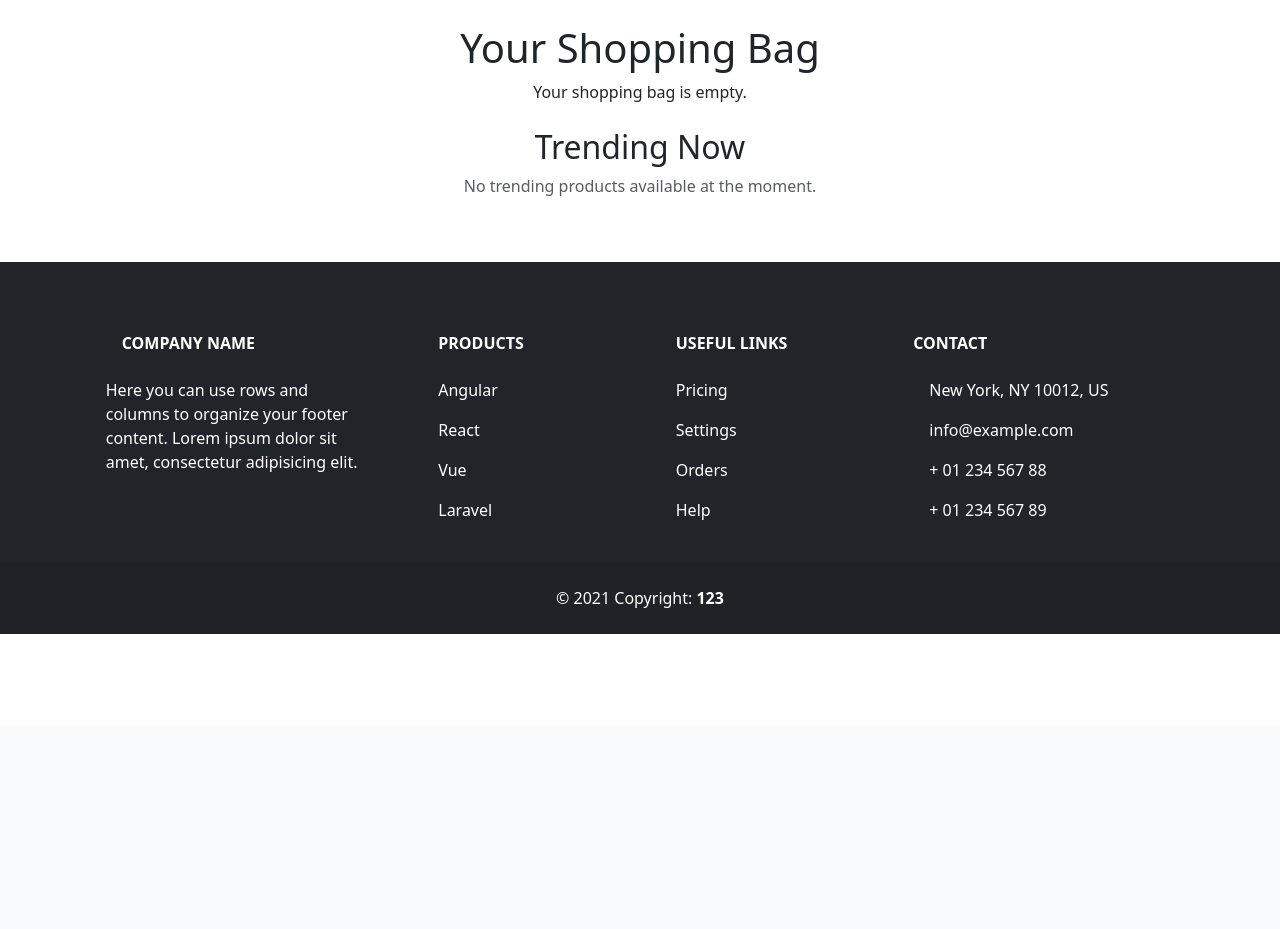
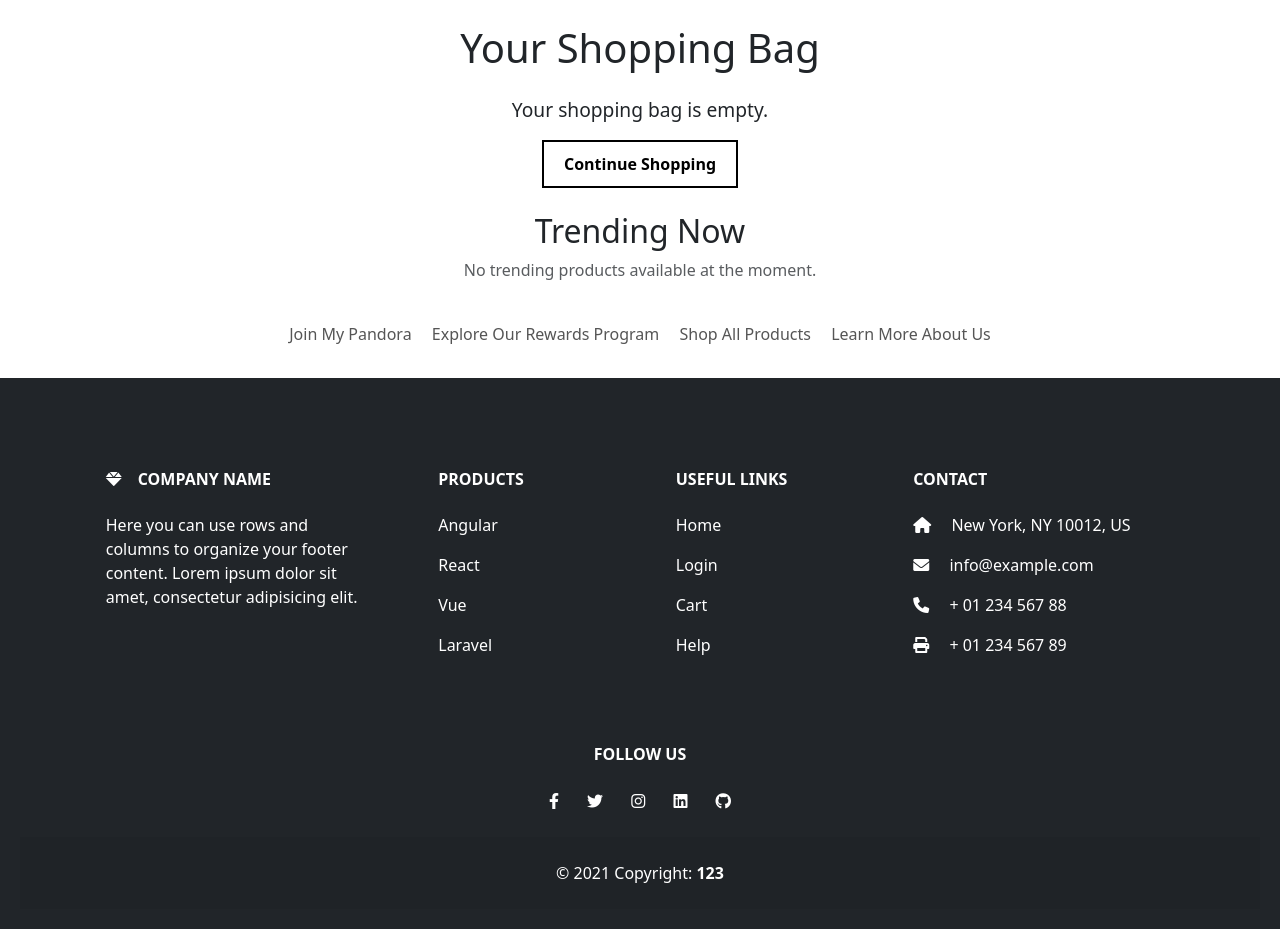
Before and after one commit to Edgar-Sumabat-Jr/objor-marketplace, a Django app: page /cart/ in a window 1280 px wide. Shown: the part 74-1003 px from the top of the page. Before the commit the page ends 708 px from the top, so only its background shows below. Run offline with Django 5.2, Linux system fonts and the light colour scheme; some libraries are stand-ins or nearby versions.

Commit message:
Add files via upload

```diff
--- a/djangobootstrap/project1/app1/templates/base.html
+++ b/djangobootstrap/project1/app1/templates/base.html
@@ -1,8 +1,10 @@
 <!DOCTYPE html>
 <html lang="en">
 <head>
-  <link href="https://cdn.jsdelivr.net/npm/bootstrap@5.3.3/dist/css/bootstrap.min.css" rel="stylesheet" integrity="sha384-QWTKZyjpPEjISv5WaRU9OFeRpok6YctnYmDr5pNlyT2bRjXh0JMhjY6hW+ALEwIH" crossorigin="anonymous">    <script src="https://maxcdn.bootstrapcdn.com/bootstrap/4.0.0/js/bootstrap.min.js"></script>
-    <script src="https://cdn.jsdelivr.net/npm/bootstrap@5.3.3/dist/js/bootstrap.bundle.min.js" integrity="sha384-YvpcrYf0tY3lHB60NNkmXc5s9fDVZLESaAA55NDzOxhy9GkcIdslK1eN7N6jIeHz" crossorigin="anonymous"></script>
+  <link href="https://cdn.jsdelivr.net/npm/bootstrap@5.3.3/dist/css/bootstrap.min.css" rel="stylesheet" integrity="sha384-QWTKZyjpPEjISv5WaRU9OFeRpok6YctnYmDr5pNlyT2bRjXh0JMhjY6hW+ALEwIH" crossorigin="anonymous">
+  <script src="https://maxcdn.bootstrapcdn.com/bootstrap/4.0.0/js/bootstrap.min.js"></script>
+  <link rel="stylesheet" href="https://cdnjs.cloudflare.com/ajax/libs/font-awesome/6.0.0-beta3/css/all.min.css">
+  <script src="https://cdn.jsdelivr.net/npm/bootstrap@5.3.3/dist/js/bootstrap.bundle.min.js" integrity="sha384-YvpcrYf0tY3lHB60NNkmXc5s9fDVZLESaAA55NDzOxhy9GkcIdslK1eN7N6jIeHz" crossorigin="anonymous"></script>
     <title>Document</title>
 </head>
 <body>
@@ -11,14 +13,25 @@
       a {
         color: white; /* Change to white */
         text-decoration: none; /* Remove underline */
-    }
+      }
       /* Remove underline on hover for all anchor tags */
       a:hover {
           text-decoration: none;
           color: gainsboro !important;
       }
-  </style>
-    <nav class="navbar navbar-expand-lg sticky-top navbar-dark bg-dark text-danger py-2">
+      .footer-heading {
+          margin-top: 1.5rem; /* Space above each heading */
+          margin-bottom: 0.75rem; /* Space below each heading */
+      }
+      footer {
+          padding: 20px; /* Padding for footer */
+          margin-top: 2rem; /* Space between main content and footer */
+      }
+
+
+    </style>
+    <nav class="navbar navbar-expand-lg sticky-top navbar-dark bg-dark text-danger py-2" style="padding-bottom: 20px;">
+
         <div class="container-fluid">
           <a class="navbar-brand fs-2 mx-2" href="{% url 'home' %}">Logo</a>
           <button class="navbar-toggler" type="button" data-bs-toggle="collapse" data-bs-target="#navbarSupportedContent" aria-controls="navbarSupportedContent" aria-expanded="false" aria-label="Toggle navigation">
@@ -41,7 +54,7 @@
                 {% else %}
                     <a class="nav-link text-white" href="{% url 'login' %}">Login</a>
                 {% endif %}
-            </li>
+              </li>
 
               <li class="nav-item">
                 <a class="nav-link text-white" href="{% url 'cart' %}">Cart</a>
@@ -76,44 +89,15 @@
 
 
 <!-------------------- start footer ------------------------------>
+
 <footer class="text-center text-lg-start text-white bg-dark">
-  <!-- Section: Social media -->
-
-
-    <!-- Right -->
-    <div>
-      <a href="" class="me-4 text-reset">
-        <i class="fab fa-facebook-f"></i>
-      </a>
-      <a href="" class="me-4 text-reset">
-        <i class="fab fa-twitter"></i>
-      </a>
-      <a href="" class="me-4 text-reset">
-        <i class="fab fa-google"></i>
-      </a>
-      <a href="" class="me-4 text-reset">
-        <i class="fab fa-instagram"></i>
-      </a>
-      <a href="" class="me-4 text-reset">
-        <i class="fab fa-linkedin"></i>
-      </a>
-      <a href="" class="me-4 text-reset">
-        <i class="fab fa-github"></i>
-      </a>
-    </div>
-    <!-- Right -->
-  </section>
-  <!-- Section: Social media -->
-
   <!-- Section: Links  -->
   <section class="">
     <div class="container text-center text-md-start mt-5">
-      <!-- Grid row -->
       <div class="row mt-3">
         <!-- Grid column -->
         <div class="col-md-3 col-lg-4 col-xl-3 mx-auto mb-4">
-          <!-- Content -->
-          <h6 class="text-uppercase fw-bold mb-4">
+          <h6 class="text-uppercase fw-bold mb-4 footer-heading">
             <i class="fas fa-gem me-3"></i>Company name
           </h6>
           <p>
@@ -125,55 +109,33 @@
 
         <!-- Grid column -->
         <div class="col-md-2 col-lg-2 col-xl-2 mx-auto mb-4">
-          <!-- Links -->
-          <h6 class="text-uppercase fw-bold mb-4">
+          <h6 class="text-uppercase fw-bold mb-4 footer-heading">
             Products
           </h6>
-          <p>
-            <a href="#!" class="text-reset">Angular</a>
-          </p>
-          <p>
-            <a href="#!" class="text-reset">React</a>
-          </p>
-          <p>
-            <a href="#!" class="text-reset">Vue</a>
-          </p>
-          <p>
-            <a href="#!" class="text-reset">Laravel</a>
-          </p>
+          <p><a href="#!" class="text-reset">Angular</a></p>
+          <p><a href="#!" class="text-reset">React</a></p>
+          <p><a href="#!" class="text-reset">Vue</a></p>
+          <p><a href="#!" class="text-reset">Laravel</a></p>
         </div>
         <!-- Grid column -->
 
         <!-- Grid column -->
         <div class="col-md-3 col-lg-2 col-xl-2 mx-auto mb-4">
-          <!-- Links -->
-          <h6 class="text-uppercase fw-bold mb-4">
+          <h6 class="text-uppercase fw-bold mb-4 footer-heading">
             Useful links
           </h6>
-          <p>
-            <a href="#!" class="text-reset">Pricing</a>
-          </p>
-          <p>
-            <a href="#!" class="text-reset">Settings</a>
-          </p>
-          <p>
-            <a href="#!" class="text-reset">Orders</a>
-          </p>
-          <p>
-            <a href="#!" class="text-reset">Help</a>
-          </p>
+          <p><a href="#!" class="text-reset">Home</a></p>
+          <p><a href="#!" class="text-reset">Login</a></p>
+          <p><a href="#!" class="text-reset">Cart</a></p>
+          <p><a href="#!" class="text-reset">Help</a></p>
         </div>
         <!-- Grid column -->
 
         <!-- Grid column -->
         <div class="col-md-4 col-lg-3 col-xl-3 mx-auto mb-md-0 mb-4">
-          <!-- Links -->
-          <h6 class="text-uppercase fw-bold mb-4">Contact</h6>
+          <h6 class="text-uppercase fw-bold mb-4 footer-heading">Contact</h6>
           <p><i class="fas fa-home me-3"></i> New York, NY 10012, US</p>
-          <p>
-            <i class="fas fa-envelope me-3"></i>
-            info@example.com
-          </p>
+          <p><i class="fas fa-envelope me-3"></i> info@example.com</p>
           <p><i class="fas fa-phone me-3"></i> + 01 234 567 88</p>
           <p><i class="fas fa-print me-3"></i> + 01 234 567 89</p>
         </div>
@@ -183,6 +145,17 @@
     </div>
   </section>
   <!-- Section: Links  -->
+
+  <!-- Section: Social media -->
+  <div class="text-center p-4">
+    <h6 class="text-uppercase fw-bold mb-4 footer-heading">Follow Us</h6>
+    <a href="" class="text-reset me-4"><i class="fab fa-facebook-f"></i></a>
+    <a href="" class="text-reset me-4"><i class="fab fa-twitter"></i></a>
+    <a href="" class="text-reset me-4"><i class="fab fa-instagram"></i></a>
+    <a href="" class="text-reset me-4"><i class="fab fa-linkedin"></i></a>
+    <a href="" class="text-reset"><i class="fab fa-github"></i></a>
+  </div>
+  <!-- Section: Social media -->
 
   <!-- Copyright -->
   <div class="text-center p-4" style="background-color: rgba(0, 0, 0, 0.05);">
--- a/djangobootstrap/project1/app1/templates/cart.html
+++ b/djangobootstrap/project1/app1/templates/cart.html
@@ -1,4 +1,6 @@
 {% extends 'base.html' %}
+
+{% load static %}
 
 {% block title %}Your Shopping Cart{% endblock %}
 
@@ -9,22 +11,27 @@
         <div class="row justify-content-center">
             {% for item in cart_items %}
                 <div class="col-md-4 mb-4">
-                    <div class="product p-3 border rounded shadow-sm">
-                        <img src="{{ item.image }}" alt="{{ item.name }}" class="img-fluid mb-3" style="border-radius: 8px;">
-                        <h3>{{ item.name }}</h3>
-                        <p>Price: {{ item.price }}</p>
+                    <div class="product p-3 border shadow" style="border: 1px solid #e0e0e0; background-color: #fff;">
+                        <img src="{{ item.image }}" alt="{{ item.name }}" class="img-fluid mb-3" style="border-radius: 5px;">
+                        <h3 style="font-family: 'Helvetica Neue', sans-serif;">{{ item.name }}</h3>
+                        <p style="color: #b0b0b0;">Price: {{ item.price }}</p>
                         <p>{{ item.description }}</p>
                         <form method="POST" action="{% url 'remove_from_cart' %}">
                             {% csrf_token %}
                             <input type="hidden" name="index" value="{{ forloop.counter0 }}">
-                            <button type="submit" class="btn btn-danger">Remove</button>
+                            <button type="submit" class="btn btn-remove">
+                                <i class="fas fa-trash"></i> Remove
+                            </button>
                         </form>
                     </div>
                 </div>
             {% endfor %}
         </div>
     {% else %}
-        <p>Your shopping bag is empty.</p>
+        <div class="empty-cart my-4">
+            <p>Your shopping bag is empty.</p>
+            <a href="{% url 'home' %}" class="btn btn-continue">Continue Shopping</a>
+        </div>
     {% endif %}
 </div>
 
@@ -33,10 +40,10 @@
     <div class="row justify-content-center">
         {% for product in trending_products %}
             <div class="col-md-4 mb-4">
-                <div class="product p-3 border rounded shadow-sm">
-                    <img src="{{ product.image }}" alt="{{ product.name }}" class="img-fluid mb-3" style="border-radius: 8px;">
-                    <h3>{{ product.name }}</h3>
-                    <p>Price: {{ product.price }}</p>
+                <div class="product p-3 border shadow" style="border: 1px solid #e0e0e0; background-color: #fff;">
+                    <img src="{{ product.image }}" alt="{{ product.name }}" class="img-fluid mb-3" style="border-radius: 5px;">
+                    <h3 style="font-family: 'Helvetica Neue', sans-serif;">{{ product.name }}</h3>
+                    <p style="color: #b0b0b0;">Price: {{ product.price }}</p>
                     <p>{{ product.description }}</p>
                 </div>
             </div>
@@ -50,10 +57,65 @@
 
 <div class="text-center mt-4">
     <div class="links">
-        <a href="#" class="mx-2">Join My Pandora</a>
-        <a href="#" class="mx-2">Explore Our Rewards Program</a>
-        <a href="#" class="mx-2">Shop All Products</a>
-        <a href="#" class="mx-2">Learn More About Us</a>
+        <a href="#" class="mx-2" style="color: #555; text-decoration: none;">Join My Pandora</a>
+        <a href="#" class="mx-2" style="color: #555; text-decoration: none;">Explore Our Rewards Program</a>
+        <a href="#" class="mx-2" style="color: #555; text-decoration: none;">Shop All Products</a>
+        <a href="#" class="mx-2" style="color: #555; text-decoration: none;">Learn More About Us</a>
     </div>
 </div>
+
+<style>
+    .links a:hover {
+        color: #d84a4a; /* Soft pink on hover */
+    }
+
+    .empty-cart {
+        margin-top: 20px;
+    }
+
+    .empty-cart p {
+        font-size: 1.2rem;
+        margin-bottom: 15px;
+    }
+
+    .btn-continue {
+        background-color: white; /* White background */
+        border: 2px solid black; /* Black border */
+        color: black; /* Black text */
+        padding: 10px 20px; /* Padding for the button */
+        text-decoration: none; /* No underline */
+        font-weight: bold; /* Bold text */
+        font-size: 1rem; /* Font size */
+        transition: background-color 0.3s, color 0.3s; /* Transition for hover effects */
+        border-radius: 0; /* Sharp edges */
+    }
+
+    .btn-continue:hover {
+        background-color: black; /* Black background on hover */
+        color: white; /* White text on hover */
+    }
+
+    .btn-remove {
+        background-color: white; /* White background */
+        border: 2px solid black; /* Black border */
+        color: black; /* Black text */
+        padding: 10px 20px; /* Padding for the button */
+        text-decoration: none; /* No underline */
+        font-weight: bold; /* Bold text */
+        font-size: 1rem; /* Font size */
+        transition: background-color 0.3s, color 0.3s; /* Transition for hover effects */
+        border-radius: 0; /* Sharp edges */
+        font-family: 'Helvetica Neue', sans-serif; /* Use a clean font */
+    }
+
+    .btn-remove:hover {
+        background-color: black; /* Black background on hover */
+        color: white; /* White text on hover */
+    }
+
+    .shadow {
+        box-shadow: 0 4px 8px rgba(0, 0, 0, 0.1); /* Soft shadow */
+    }
+</style>
+
 {% endblock %}
```
Also changed, not shown: djangobootstrap/project1/app1/templates/home.html (+6 -1 lines), djangobootstrap/project1/app1/templates/login.html (+46 -19 lines), djangobootstrap/project1/db.sqlite3.
